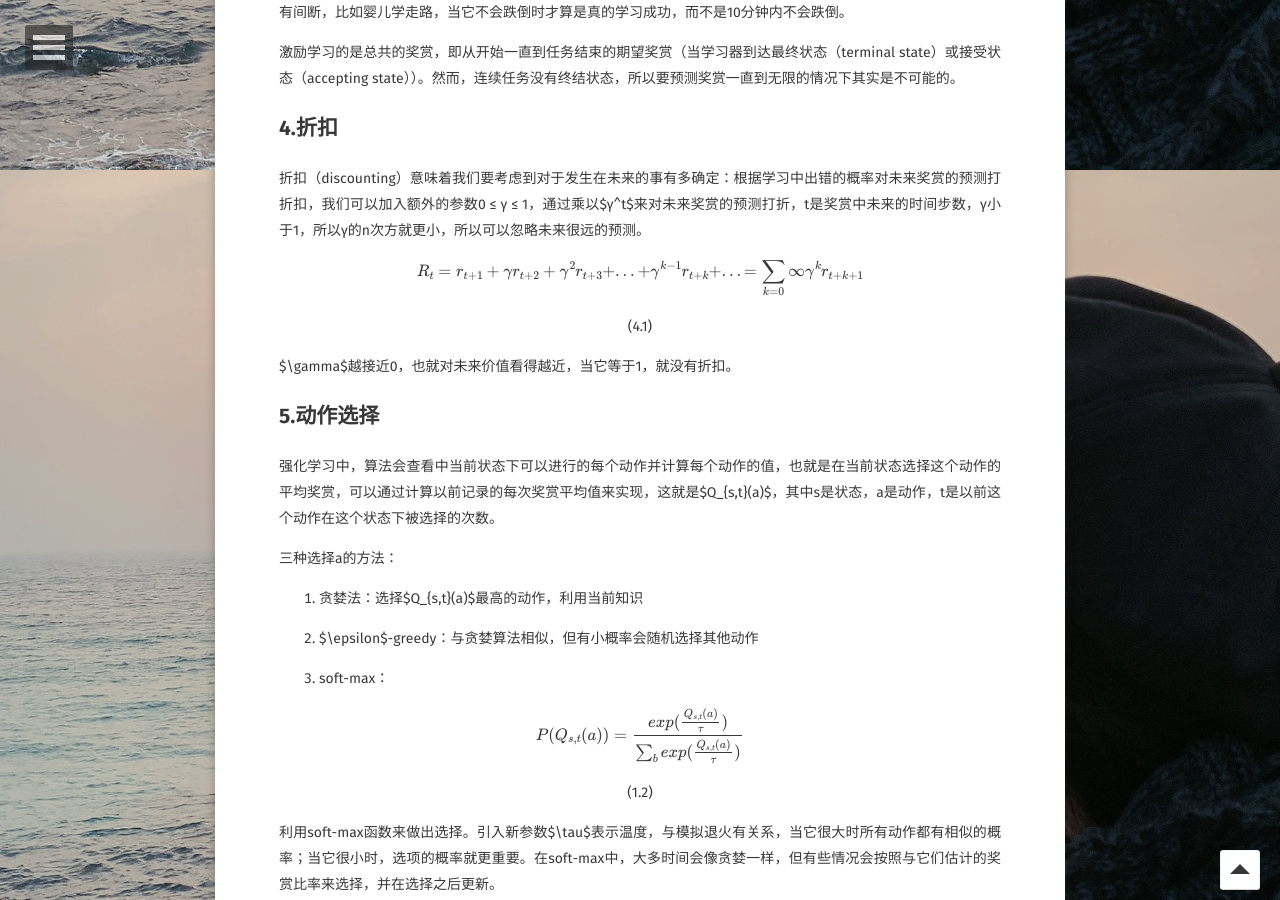
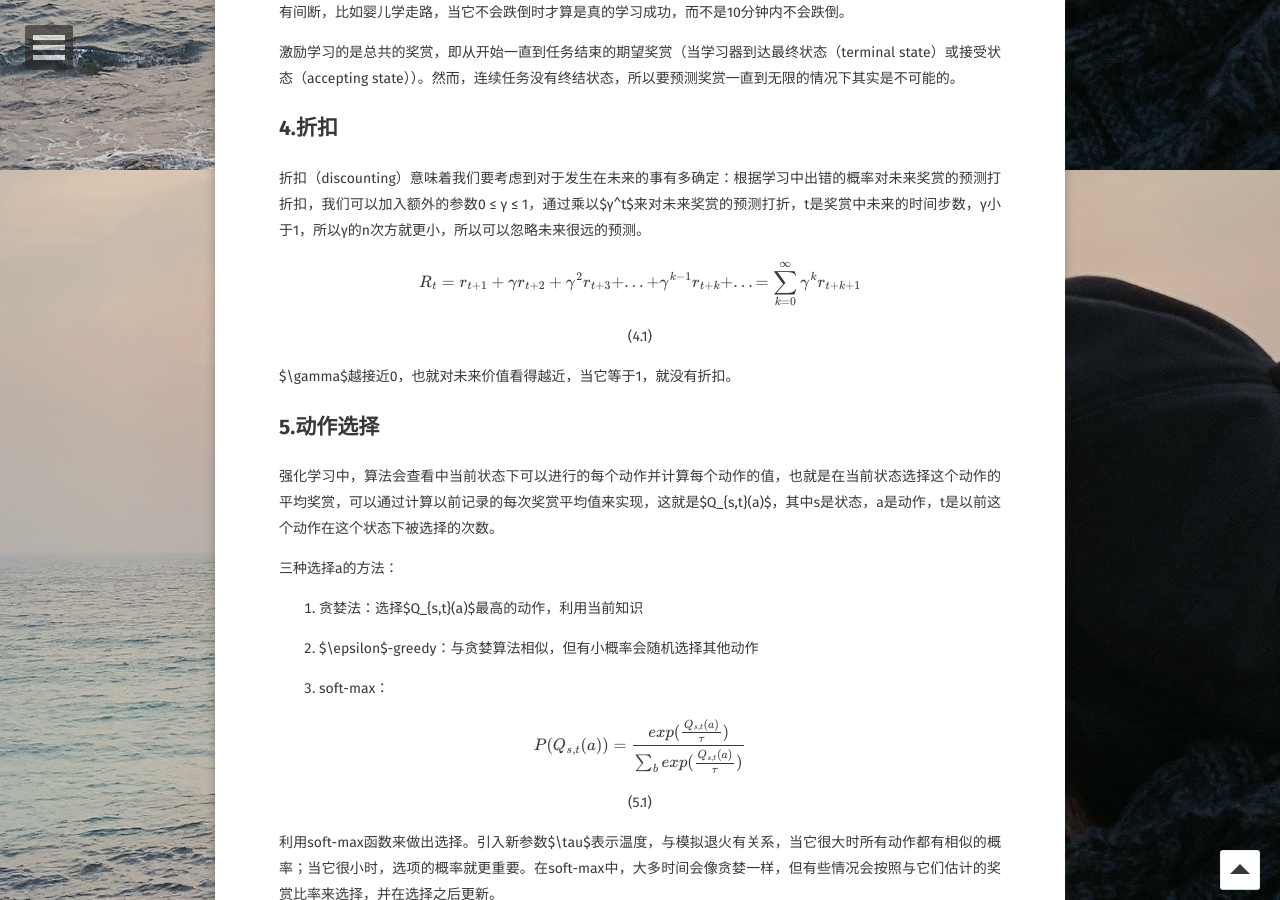
Before and after one commit to YawWQ/yawwq.github.io, a Jekyll site: the page built from _posts/2019-12-11-强化学习.md, in a window 1280 px wide and 900 px high, scrolled down 730 px. Built offline with Jekyll 4.4.1, drawn with Linux system fonts in a browser that asks for light colours; some web fonts are replaced; formulas are drawn with MathJax 3.

Commit message:
Update 2019-12-11-强化学习.md

```diff
--- a/_posts/2019-12-11-强化学习.md
+++ b/_posts/2019-12-11-强化学习.md
@@ -27,7 +27,7 @@ comments: false
 
 折扣（discounting）意味着我们要考虑到对于发生在未来的事有多确定：根据学习中出错的概率对未来奖赏的预测打折扣，我们可以加入额外的参数0 ≤ γ ≤ 1，通过乘以$γ^t$来对未来奖赏的预测打折，t是奖赏中未来的时间步数，γ小于1，所以γ的n次方就更小，所以可以忽略未来很远的预测。
 
-<center>$$R_t = r_{t+1} + \gamma r_{t+2} + {\gamma}^2r_{t+3} + ... + {\gamma}^{k-1}r_{t+k} + ... = {\sum_{k=0}{\infty}γ^{k}r_{t+k+1}}$$    (4.1)</center>
+<center>$$R_t = r_{t+1} + \gamma r_{t+2} + {\gamma}^2r_{t+3} + ... + {\gamma}^{k-1}r_{t+k} + ... = {\sum_{k=0}^{\infty}γ^{k}r_{t+k+1}}$$    (4.1)</center>
 
 $\gamma$越接近0，也就对未来价值看得越近，当它等于1，就没有折扣。
 
@@ -43,7 +43,7 @@ $\gamma$越接近0，也就对未来价值看得越近，当它等于1，就没
 
 3. soft-max：
 
-<center>$$P(Q_{s,t}(a))=\frac{exp(\frac{Q_{s,t}(a)}{\tau})}{\sum_{b}exp(\frac{Q_{s,t}(a)}{\tau})}$$    (1.2)</center>
+<center>$$P(Q_{s,t}(a))=\frac{exp(\frac{Q_{s,t}(a)}{\tau})}{\sum_{b}exp(\frac{Q_{s,t}(a)}{\tau})}$$    (5.1)</center>
 
 利用soft-max函数来做出选择。引入新参数$\tau$表示温度，与模拟退火有关系，当它很大时所有动作都有相似的概率；当它很小时，选项的概率就更重要。在soft-max中，大多时间会像贪婪一样，但有些情况会按照与它们估计的奖赏比率来选择，并在选择之后更新。
 
```
